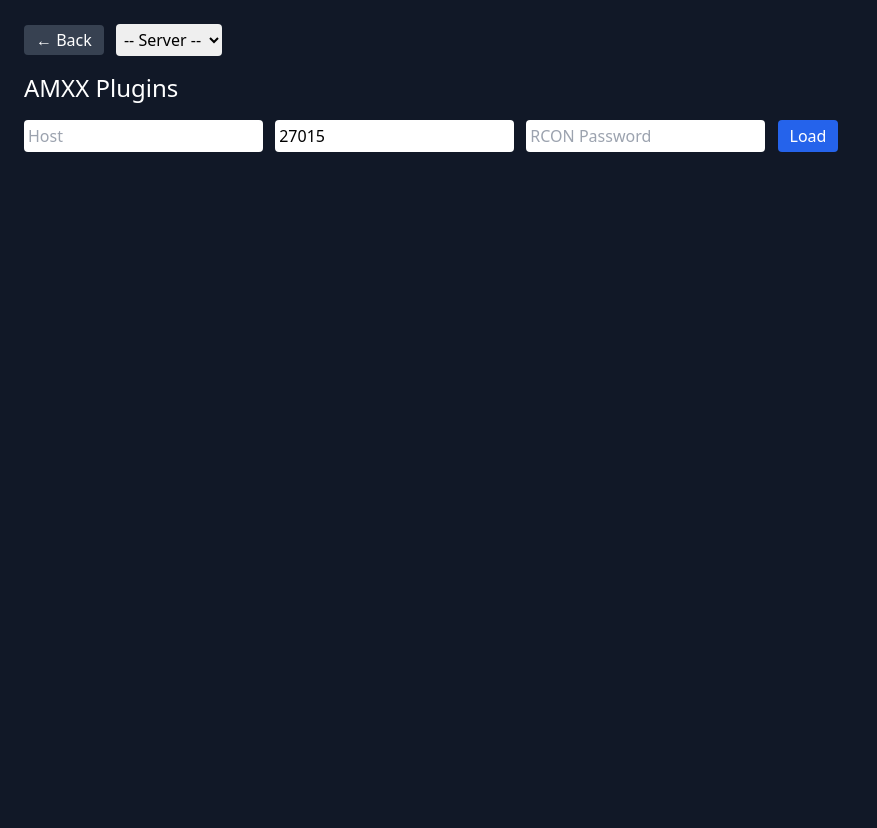
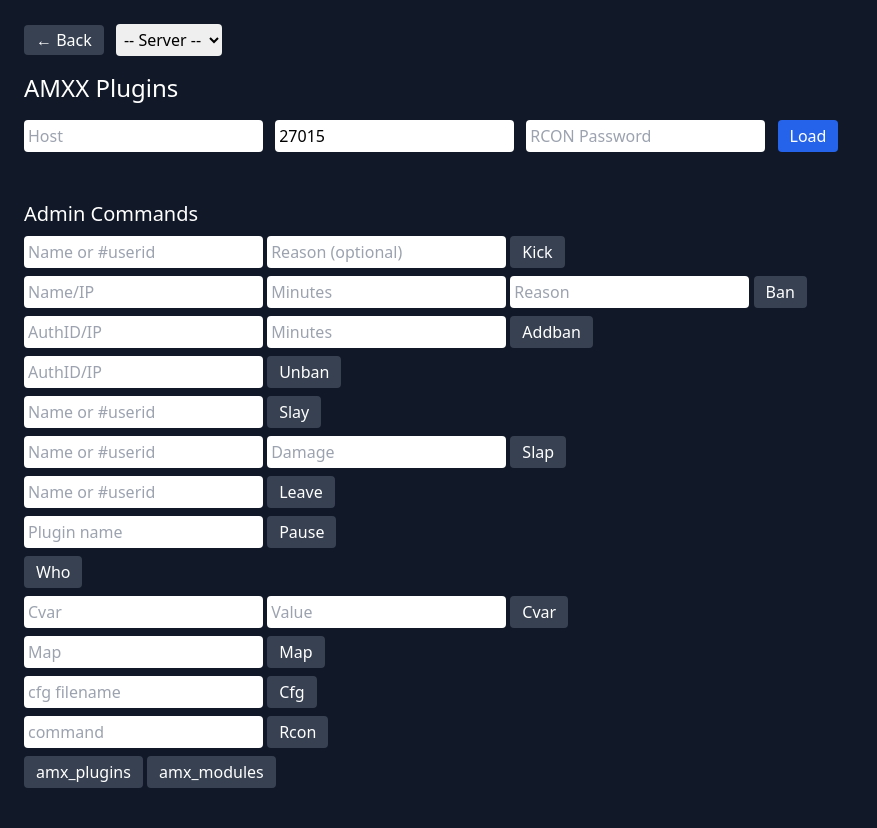
Before and after one commit to Devilblader87/Test, a Flask app: page /amxx/plugins in a window 1280 px wide. Shown: the whole page, without its empty margins (0-877 px from the left). Before the commit the page ends 152 px from the top, so only its background shows below. Run offline with Flask 3, Linux system fonts and the light colour scheme; the visitor is signed in with stand-in values (Sample User, id 1); some libraries are stand-ins or nearby versions.

Commit message:
Add RCON command API and admin tools

```diff
--- a/app.py
+++ b/app.py
@@ -410,6 +410,28 @@
     conn.close()
     return jsonify({'output': output})
 
+# Simple API for direct RCON commands
+@app.route('/api/rcon', methods=['POST'])
+@login_required
+def api_rcon():
+    data = request.get_json(force=True)
+    cmd = data.get('command', '')
+    host = data.get('host') or os.environ.get('RCON_HOST')
+    port = int(data.get('port', os.environ.get('RCON_PORT', 27015)))
+    password = data.get('password') or os.environ.get('RCON_PASSWORD', '')
+    if not cmd:
+        return jsonify({'success': False, 'error': 'No command'}), 400
+    if not host or not password:
+        return jsonify({'success': False, 'error': 'Missing connection info'}), 400
+    raw = send_rcon(host, port, password, cmd)
+    output = decode_resp(raw)
+    append_log(output)
+    conn = sqlite3.connect(DB_FILE)
+    conn.execute('INSERT INTO command_log VALUES (?,?,?)', (time.time(), current_user.id, cmd))
+    conn.commit()
+    conn.close()
+    return jsonify({'success': True, 'response': output})
+
 # ----------------- War3FT config -----------------
 WAR3FT_CFG = 'addons/amxmodx/configs/war3ft/war3FT.cfg'
 WAR3FT_SECTIONS = ['Saving Options', 'Gameplay', 'Skills', 'Items', 'Disables']
--- a/templates/amxx_plugins.html
+++ b/templates/amxx_plugins.html
@@ -22,7 +22,73 @@
         <input id="password" type="password" placeholder="RCON Password" class="text-black p-1 rounded" />
         <button onclick="loadList()" class="bg-blue-600 px-3 py-1 rounded">Load</button>
     </div>
-    <table class="min-w-full text-left" id="tbl"></table>
+    <table class="min-w-full text-left mb-8" id="tbl"></table>
+
+    <h2 class="text-xl mb-2">Admin Commands</h2>
+    <div class="space-y-2 mb-4" id="cmds">
+        <div>
+            <input id="kick_user" placeholder="Name or #userid" class="text-black p-1 rounded" />
+            <input id="kick_reason" placeholder="Reason (optional)" class="text-black p-1 rounded" />
+            <button onclick="runCmd('amx_kick','kick_user','kick_reason')" class="bg-gray-700 px-3 py-1 rounded">Kick</button>
+        </div>
+        <div>
+            <input id="ban_user" placeholder="Name/IP" class="text-black p-1 rounded" />
+            <input id="ban_time" placeholder="Minutes" class="text-black p-1 rounded" />
+            <input id="ban_reason" placeholder="Reason" class="text-black p-1 rounded" />
+            <button onclick="runCmd('amx_ban','ban_user','ban_time','ban_reason')" class="bg-gray-700 px-3 py-1 rounded">Ban</button>
+        </div>
+        <div>
+            <input id="addban_id" placeholder="AuthID/IP" class="text-black p-1 rounded" />
+            <input id="addban_time" placeholder="Minutes" class="text-black p-1 rounded" />
+            <button onclick="runCmd('amx_addban','addban_id','addban_time')" class="bg-gray-700 px-3 py-1 rounded">Addban</button>
+        </div>
+        <div>
+            <input id="unban_id" placeholder="AuthID/IP" class="text-black p-1 rounded" />
+            <button onclick="runCmd('amx_unban','unban_id')" class="bg-gray-700 px-3 py-1 rounded">Unban</button>
+        </div>
+        <div>
+            <input id="slay_user" placeholder="Name or #userid" class="text-black p-1 rounded" />
+            <button onclick="runCmd('amx_slay','slay_user')" class="bg-gray-700 px-3 py-1 rounded">Slay</button>
+        </div>
+        <div>
+            <input id="slap_user" placeholder="Name or #userid" class="text-black p-1 rounded" />
+            <input id="slap_dmg" placeholder="Damage" class="text-black p-1 rounded" />
+            <button onclick="runCmd('amx_slap','slap_user','slap_dmg')" class="bg-gray-700 px-3 py-1 rounded">Slap</button>
+        </div>
+        <div>
+            <input id="leave_user" placeholder="Name or #userid" class="text-black p-1 rounded" />
+            <button onclick="runCmd('amx_leave','leave_user')" class="bg-gray-700 px-3 py-1 rounded">Leave</button>
+        </div>
+        <div>
+            <input id="pause_name" placeholder="Plugin name" class="text-black p-1 rounded" />
+            <button onclick="runCmd('amx_pause','pause_name')" class="bg-gray-700 px-3 py-1 rounded">Pause</button>
+        </div>
+        <div>
+            <button onclick="runCmd('amx_who')" class="bg-gray-700 px-3 py-1 rounded">Who</button>
+        </div>
+        <div>
+            <input id="cvar_name" placeholder="Cvar" class="text-black p-1 rounded" />
+            <input id="cvar_value" placeholder="Value" class="text-black p-1 rounded" />
+            <button onclick="runCmd('amx_cvar','cvar_name','cvar_value')" class="bg-gray-700 px-3 py-1 rounded">Cvar</button>
+        </div>
+        <div>
+            <input id="map_name" placeholder="Map" class="text-black p-1 rounded" />
+            <button onclick="runCmd('amx_map','map_name')" class="bg-gray-700 px-3 py-1 rounded">Map</button>
+        </div>
+        <div>
+            <input id="cfg_file" placeholder="cfg filename" class="text-black p-1 rounded" />
+            <button onclick="runCmd('amx_cfg','cfg_file')" class="bg-gray-700 px-3 py-1 rounded">Cfg</button>
+        </div>
+        <div>
+            <input id="rcon_cmd" placeholder="command" class="text-black p-1 rounded" />
+            <button onclick="runCmd('amx_rcon','rcon_cmd')" class="bg-gray-700 px-3 py-1 rounded">Rcon</button>
+        </div>
+        <div>
+            <button onclick="runCmd('amx_plugins')" class="bg-gray-700 px-3 py-1 rounded">amx_plugins</button>
+            <button onclick="runCmd('amx_modules')" class="bg-gray-700 px-3 py-1 rounded">amx_modules</button>
+        </div>
+    </div>
+    <pre id="resp" class="whitespace-pre-wrap"></pre>
 
     <div id="toast" class="fixed bottom-4 right-4 bg-green-600 text-white px-4 py-2 rounded hidden"></div>
     <script>
@@ -57,6 +123,24 @@
             showToast('Done');
             loadList();
         }
+        async function runCmd(base,...ids){
+            const host=document.getElementById('host').value;
+            const port=document.getElementById('port').value;
+            const password=document.getElementById('password').value;
+            const parts=[base];
+            ids.forEach(id=>{
+                const el=document.getElementById(id);
+                if(el&&el.value) parts.push(el.value);
+            });
+            const res=await fetch('/api/rcon',{
+                method:'POST',
+                headers:{'Content-Type':'application/json','X-CSRFToken':csrfToken},
+                body:JSON.stringify({host,port,password,command:parts.join(' ')})
+            });
+            const out=await res.json();
+            document.getElementById('resp').textContent=JSON.stringify(out);
+            showToast(out.success?'Sent':'Error',!out.success);
+        }
         async function loadServer(){
             const name=document.getElementById('server').value;
             if(!name) return;
```
Also changed, not shown: README.md.
